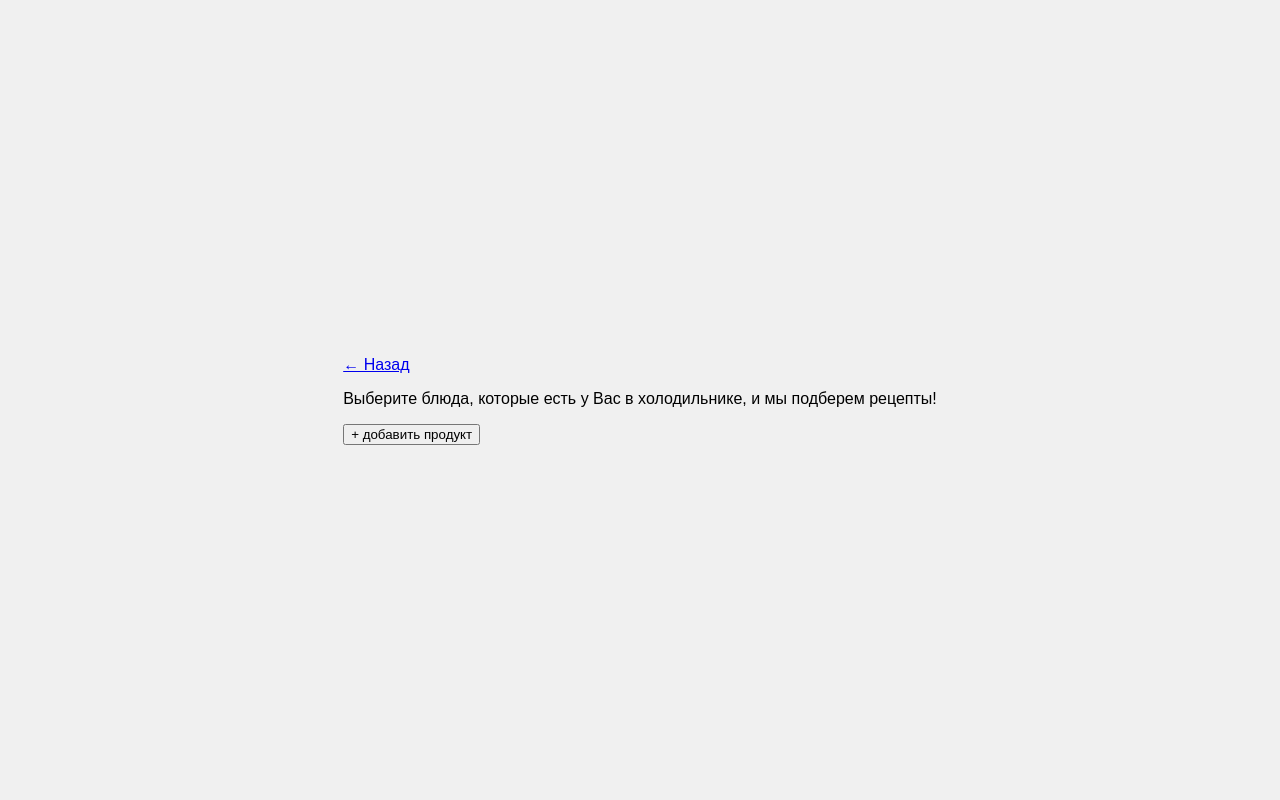
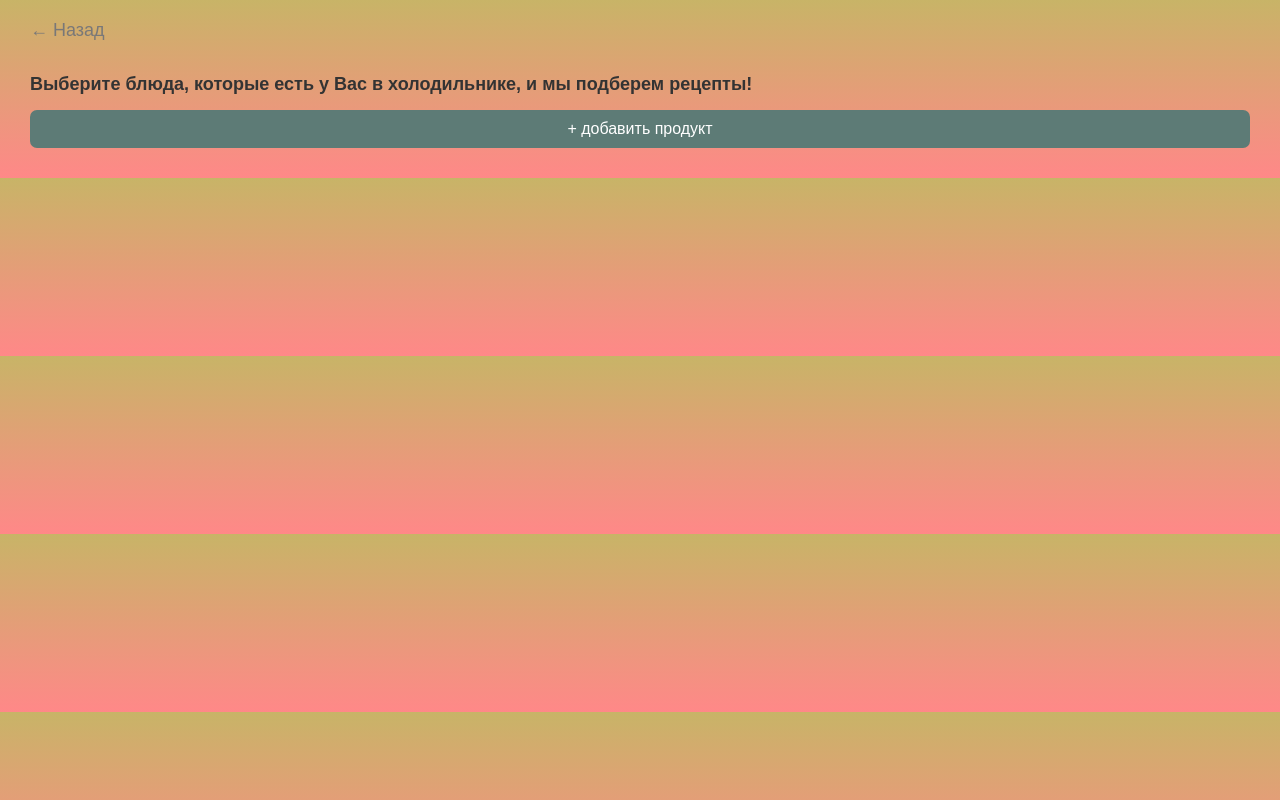
Before and after one commit to Jimaet/diplom, a plain HTML site: page play.html in a window 1280 px wide. Drawn offline with Linux system fonts and the light colour scheme.

Commit message:
Update play.css

```diff
--- a/play.css
+++ b/play.css
@@ -1,24 +1,76 @@
 body {
     font-family: Arial, sans-serif;
+    background: linear-gradient(to bottom, #C8B467, #FF8888);
+    margin: 0;
+    padding: 20px;
+    max-width: 100vw;
+    overflow-x: hidden;
+}
+
+.container {
+    margin: auto;
+    max-width: 100%;
+    padding: 0 10px;
+}
+
+.back-button {
+    display: inline-block;
+    color: #797878;
+    font-size: 18px;
+    text-decoration: none;
+    margin-bottom: 15px;
+}
+
+.info-text {
+    font-size: 18px;
+    font-weight: bold;
+    margin-bottom: 15px;
+    color: #333;
+}
+
+.add-btn {
+    display: block;
+    width: 100%;
+    padding: 10px;
+    background-color: #5D7B76;
+    color: white;
+    text-align: center;
+    border: none;
+    border-radius: 7px;
+    cursor: pointer;
+    font-size: 16px;
+    margin-bottom: 10px;
+}
+
+.add-btn:hover {
+    background-color: #4A6562;
+}
+
+.product-item {
     display: flex;
     align-items: center;
-    justify-content: center;
-    height: 100vh;
-    margin: 0;
-    background-color: #f0f0f0;
+    gap: 8px;
+    margin-bottom: 8px;
 }
 
-.play-container {
-    text-align: center;
+.product-item input {
+    flex: 1;
+    padding: 6px;
+    border-radius: 7px;
+    border: none;
+    background-color: #D9D9D9;
+    color: #797878;
+    font-size: 14px;
 }
 
-#back-btn {
-    padding: 10px 20px;
+.delete-btn {
+    background-color: transparent;
+    border: none;
+    color: red;
     font-size: 18px;
     cursor: pointer;
-    border: none;
-    background: #ff6600;
-    color: white;
-    border-radius: 5px;
-    margin-top: 20px;
 }
+
+.delete-btn:hover {
+    color: darkred;
+}
```
